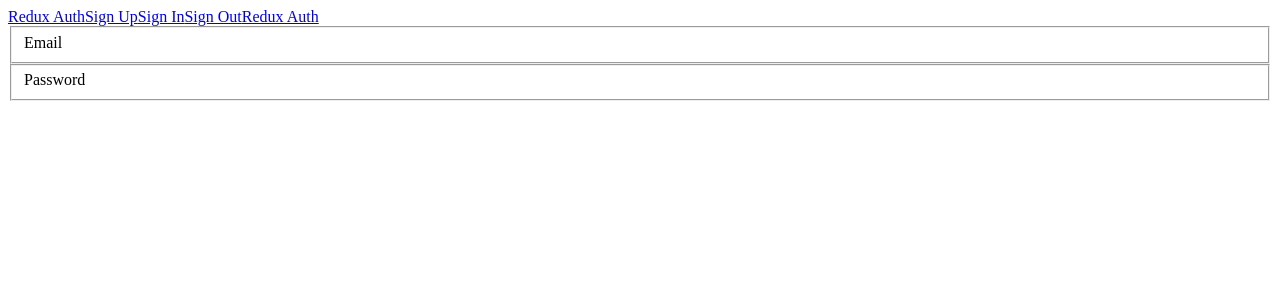
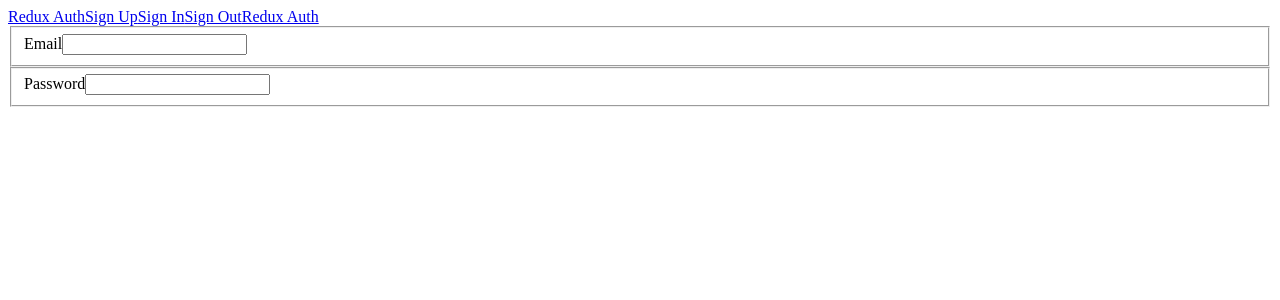
Before and after one commit to amitkb3/auth, a React (Create React App) app in the folder client/: page /signup in a window 1280 px wide. Shown: the top 300 px of the page. Built offline with nearby package versions, Linux system fonts and the light colour scheme.

Commit message:
added ReduxForm for Signup

```diff
--- a/client/package.json
+++ b/client/package.json
@@ -11,6 +11,7 @@
     "react-router-dom": "^4.3.1",
     "react-scripts": "2.1.5",
     "redux": "^4.0.1",
+    "redux-form": "^8.1.0",
     "redux-thunk": "^2.3.0"
   },
   "scripts": {
--- a/client/src/components/auth/Signup.js
+++ b/client/src/components/auth/Signup.js
@@ -1,4 +1,5 @@
 import React, { Component } from 'react';
+import { reduxForm, Field } from 'redux-form';
 
 class Signup extends Component {
   render() {
@@ -6,13 +7,25 @@
       <form>
         <fieldset>
           <label>Email</label>
+          <Field
+            name="email"
+            type="text"
+            component="input"
+            autoComplete="none"
+          />
         </fieldset>
         <fieldset>
           <label>Password</label>
+          <Field
+            name="password"
+            type="password"
+            component="input"
+            autoComplete="none"
+          />
         </fieldset>
       </form>
     );
   }
 }
 
-export default Signup;
+export default reduxForm({ form: 'signup' })(Signup);
--- a/client/src/reducers/index.js
+++ b/client/src/reducers/index.js
@@ -1,6 +1,8 @@
 import { combineReducers } from 'redux';
+import { reducer as formReducer } from 'redux-form';
 import auth from './auth';
 
 export default combineReducers({
-  auth
+  auth,
+  form: formReducer
 });
```
Also changed, not shown: 1 other file (tests, documents, lock files or other folders).
